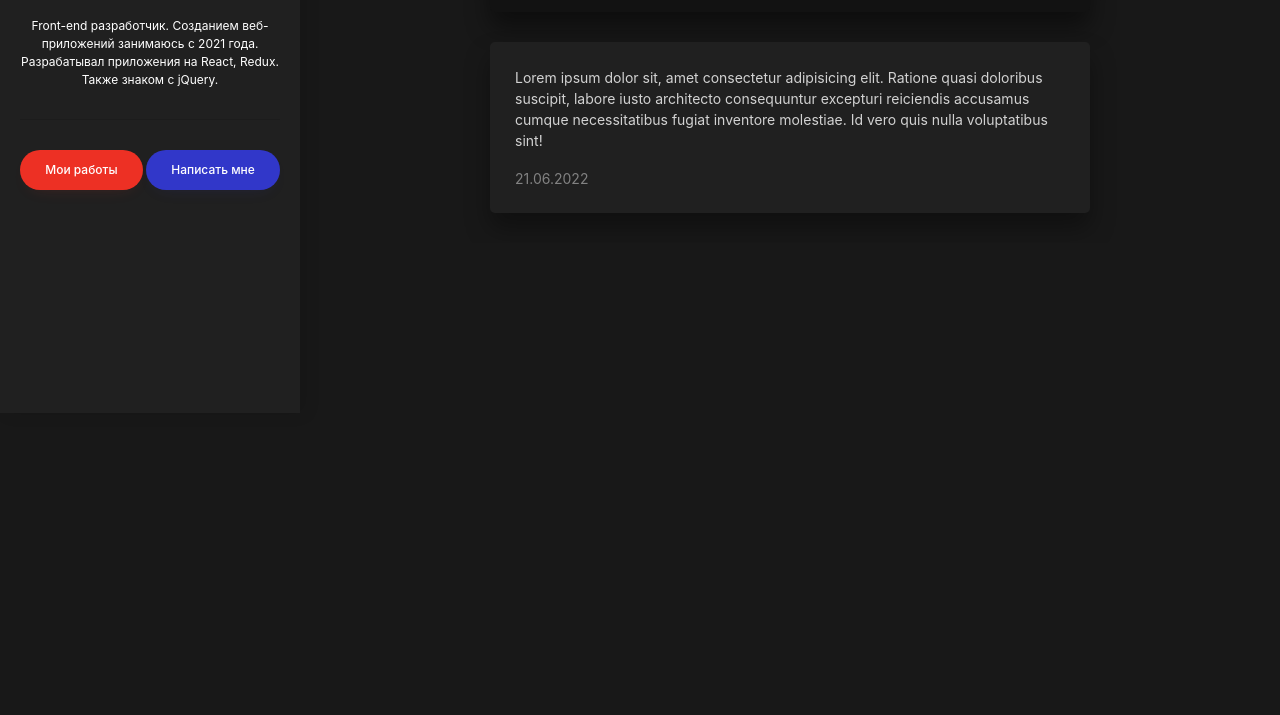
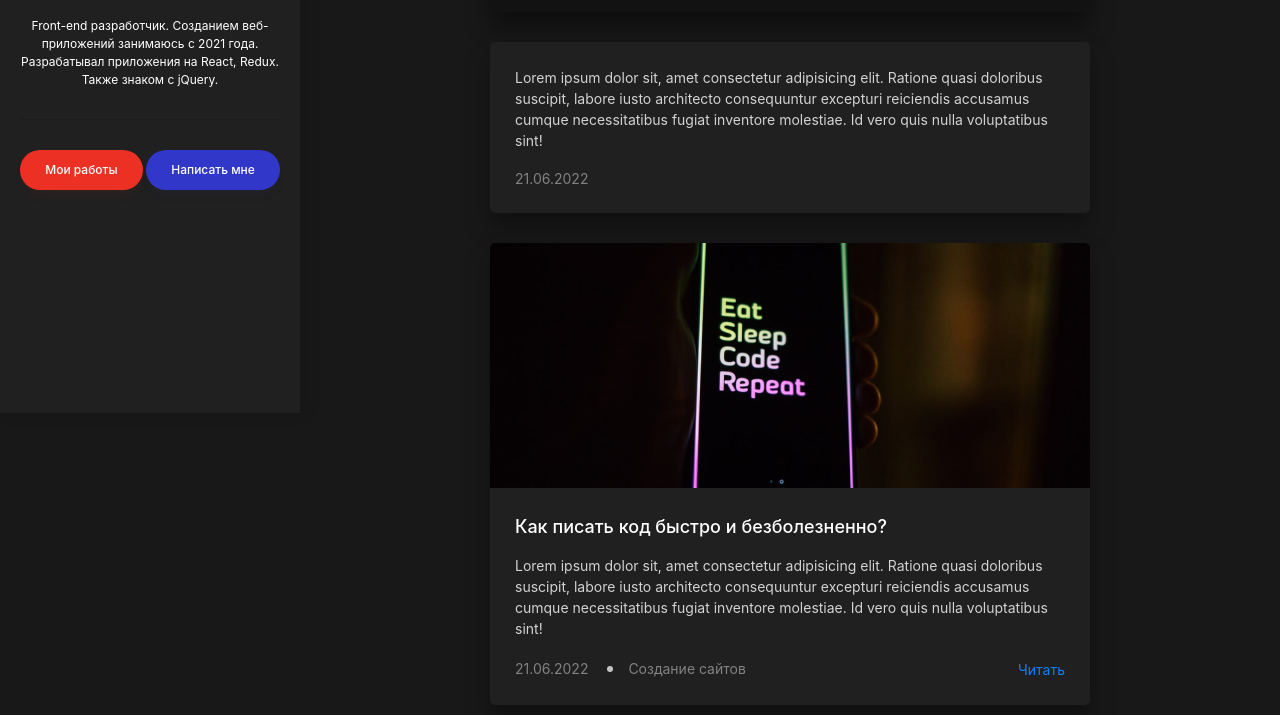
Before and after one commit to odinnadcatbl1/personal-blog, a website: page src/index.html in a window 1280 px wide. Shown: the part 387-1102 px from the top of the page. Before the commit the page ends 800 px from the top, so only its background shows below. Drawn offline with nearby package versions, Linux system fonts and the light colour scheme; files that its build step writes are made by us from their sources; files whose address does not match are found by name.

Commit message:
done post with img preview

```diff
--- a/src/assets/scss/blocks/main.scss
+++ b/src/assets/scss/blocks/main.scss
@@ -1,4 +1,3 @@
 .main {
-    padding-left: $sidebar-width;
-    padding-top: 10rem;
+    padding: 10rem 0 8rem $sidebar-width;
 }
--- a/src/assets/scss/blocks/post.scss
+++ b/src/assets/scss/blocks/post.scss
@@ -4,10 +4,37 @@
     margin-bottom: 3rem;
     padding: 2.5rem;
     border-radius: 5px;
+    overflow: hidden;
+}
+
+.post__header {
+    margin: -2.5rem -2.5rem 2.5rem;
+}
+
+.post__preview {
+    display: block;
+    max-width: 100%;
+    height: auto;
 }
 
 .post__content {
     margin-bottom: 2rem;
+}
+
+.post__title {
+    font-size: 1.8rem;
+    color: $white;
+    font-weight: 500;
+    margin-bottom: 1.5rem;
+
+    a {
+        color: inherit;
+        text-decoration: none;
+
+        &:hover {
+            text-decoration: underline;
+        }
+    }
 }
 
 .post__text {
@@ -15,7 +42,48 @@
     color: #D2D2D2;
 }
 
+.post__footer {
+    display: flex;
+    justify-content: space-between;
+    align-items: center;
+}
+
 .post__data {
+    display: flex;
     color: #828282;
     line-height: 1.2;
+
+    a {
+        color: inherit;
+        text-decoration: none;
+
+        &:hover {
+            text-decoration: underline;
+        }
+    }
 }
+
+.post__data-item {
+
+    &:not(:last-child):after {
+        content: "";
+        display: inline-block;
+        width: 6px;
+        height: 6px;
+        margin: 0 1.5rem;
+        border-radius: 50%;
+        position: relative;
+        top: -2px;
+        background-color: #C4C4C4;
+    }
+}
+
+.post__read {
+    font-size: 1.4rem;
+    color: #107EFF;
+    text-decoration: none;
+
+    &:hover {
+        text-decoration: underline;
+    }
+}
--- a/src/index.html
+++ b/src/index.html
@@ -57,3 +57,33 @@ title: Salavat | Home
         </ul>
     </div>
 </div>
+
+<article class="post">
+    <div class="post__header">
+        <a href="#">
+            <img class="post__preview" src="/assets/images/post-2.jpg" alt="Как писать код быстро и безболезненно?">
+        </a>
+    </div>
+
+    <div class="post__content">
+        <h2 class="post__title">
+            <a href="#">Как писать код быстро и безболезненно?</a>
+        </h2>
+        <div class="post__text">
+            Lorem ipsum dolor sit, amet consectetur adipisicing elit. Ratione quasi doloribus suscipit, labore iusto architecto consequuntur excepturi reiciendis accusamus cumque necessitatibus fugiat inventore molestiae. Id vero quis nulla voluptatibus sint!
+        </div>
+    </div>
+
+    <div class="post__footer">
+        <ul class="post__data">
+            <li class="post__data-item">
+                <time datetime="2022-06-21 14:39">21.06.2022</time>
+            </li>
+            <li class="post__data-item">
+                <a href="#">Создание сайтов</a>
+            </li>
+        </ul>
+
+        <a href="#" class="post__read">Читать</a>
+    </div>
+</article>
```
Also changed, not shown: dist/assets/css/style.min.css, dist/assets/images/post-2.jpg (added), dist/assets/images/post-3.jpg (added), dist/index.html.
